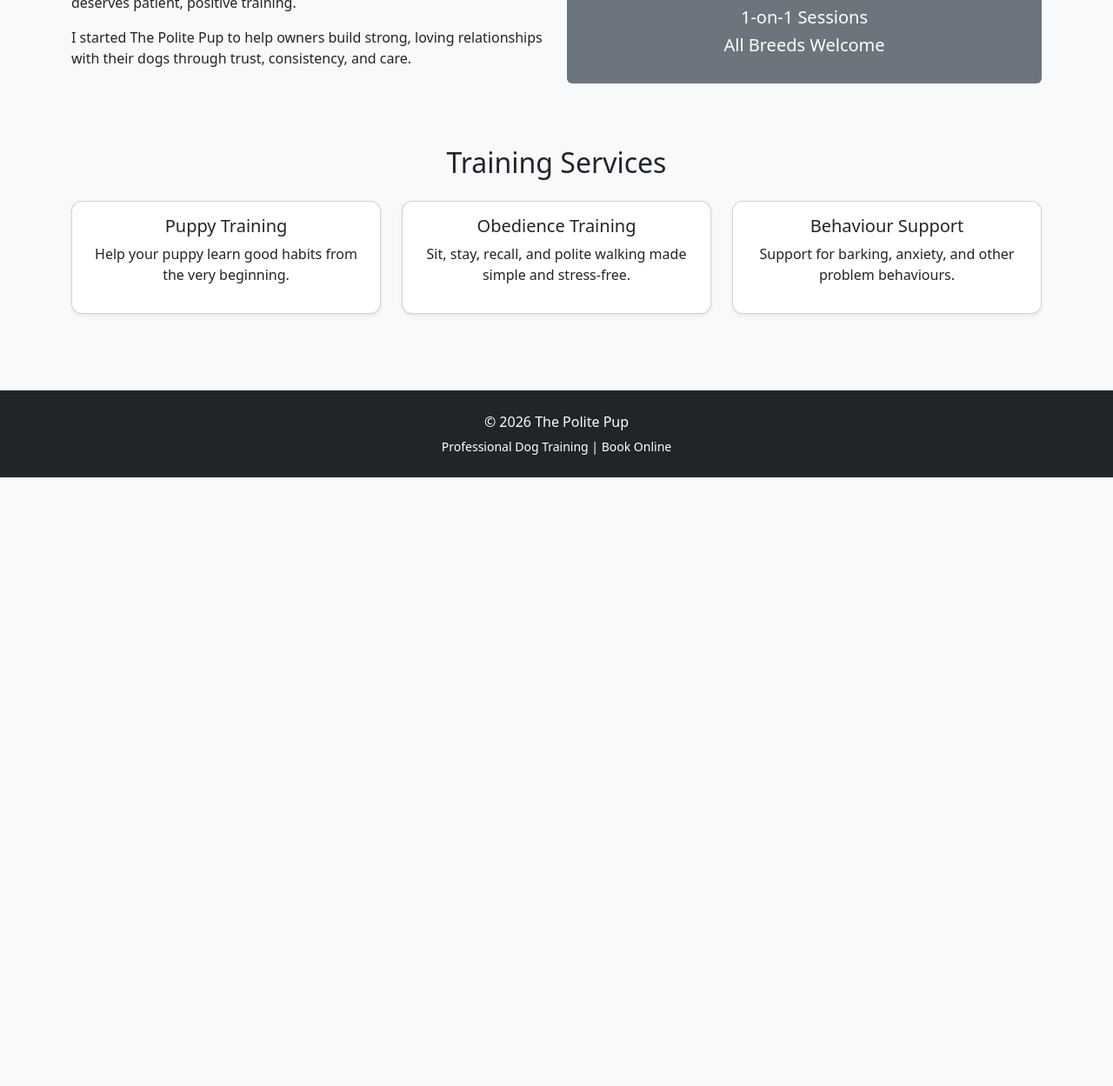
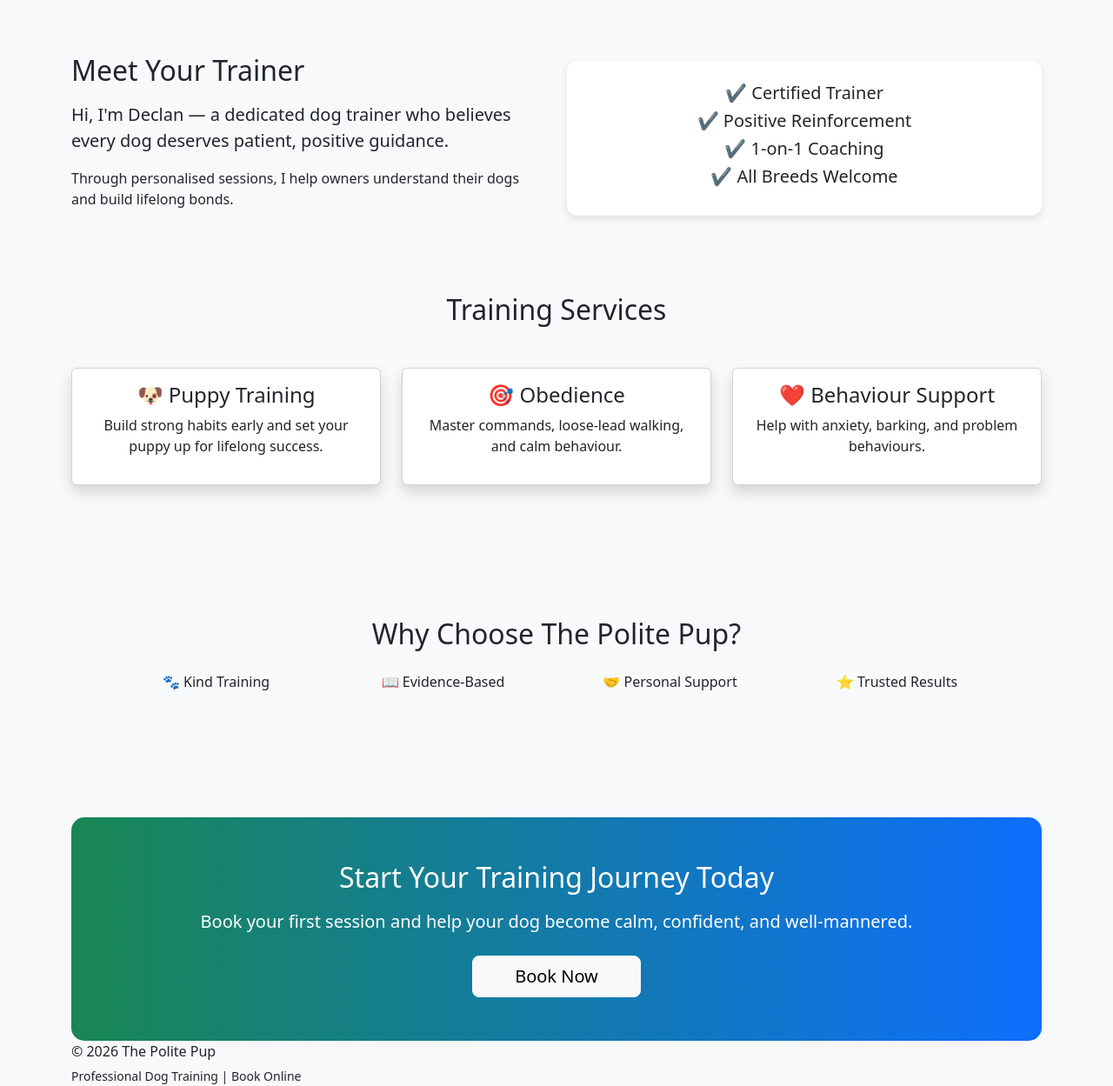
Before and after one commit to Dmolloy/the_polite_pup, a Django app: page / in a window 1280 px wide. Shown: the part 483-1732 px from the top of the page at 87% size. Before the commit the page ends 1032 px from the top, so only its background shows below. Run offline with Django 5.2, Linux system fonts and the light colour scheme.

Commit message:
update home page and css

```diff
--- a/bookings/static/css/style.css
+++ b/bookings/static/css/style.css
@@ -1,34 +1,56 @@
-/* Body */
+/* Main theme */
+
 body {
     background-color: #f8f9fa;
 }
 
-/* Branding */
-.navbar-brand {
-    font-weight: bold;
-    font-size: 1.4rem;
+/* Hero section */
+
+.hero {
+    background: linear-gradient(
+        rgba(0,0,0,0.6),
+        rgba(0,0,0,0.6)
+    ),
+    url("https://images.unsplash.com/photo-1601758125946-6ec2ef64daf8");
+
+    background-size: cover;
+    background-position: center;
+
+    color: white;
+    padding: 100px 20px;
+    border-radius: 15px;
 }
 
-/* Hero Section */
-.hero {
-    background: linear-gradient(135deg, #343a40, #495057);
-    color: white;
-    padding: 3rem 1rem;
-    border-radius: 12px;
-    margin-bottom: 2rem;
-}
+/* Section spacing */
 
-/* Footer */
-footer {
-    margin-top: 4rem;
-    padding: 1.5rem 0;
-    background-color: #212529;
-    color: white;
-    text-align: center;
+.section {
+    margin-top: 80px;
 }
 
 /* Cards */
-.card {
+
+.service-card {
+    transition: transform 0.3s ease;
+}
+
+.service-card:hover {
+    transform: translateY(-10px);
+}
+
+/* Feature icons */
+
+.feature-box {
+    background: white;
+    padding: 25px;
     border-radius: 12px;
     box-shadow: 0 4px 10px rgba(0,0,0,0.1);
 }
+
+/* CTA */
+
+.cta-box {
+    background: linear-gradient(to right, #198754, #0d6efd);
+    color: white;
+    padding: 50px;
+    border-radius: 15px;
+}
--- a/bookings/templates/bookings/base.html
+++ b/bookings/templates/bookings/base.html
@@ -1,6 +1,5 @@
+<!DOCTYPE html>
 {% load static %}
-
-<!DOCTYPE html>
 <html lang="en">
 <head>
     <meta charset="UTF-8">
--- a/bookings/templates/bookings/home.html
+++ b/bookings/templates/bookings/home.html
@@ -2,34 +2,34 @@
 
 {% block content %}
 
-<!-- HERO SECTION -->
-<div class="text-center py-5 bg-light rounded">
+<!-- HERO -->
+<div class="hero text-center">
 
-    <h1 class="display-5 fw-bold mb-3">
+    <h1 class="display-4 fw-bold mb-3">
         The Polite Pup 🐕
     </h1>
 
     <p class="lead mb-4">
-        Friendly, professional dog training to help your pup
-        become confident, calm, and happy.
+        Helping dogs and owners build strong,
+        happy relationships through positive training.
     </p>
 
     {% if user.is_authenticated %}
 
         <a href="{% url 'create_booking' %}"
-           class="btn btn-primary btn-lg">
+           class="btn btn-success btn-lg px-5">
             Book a Session
         </a>
 
     {% else %}
 
         <a href="/accounts/login/"
-           class="btn btn-primary btn-lg me-2">
+           class="btn btn-primary btn-lg me-2 px-4">
             Login
         </a>
 
         <a href="/signup/"
-           class="btn btn-success btn-lg">
+           class="btn btn-success btn-lg px-4">
             Register
         </a>
 
@@ -37,43 +37,46 @@
 
 </div>
 
-<!-- ABOUT SECTION -->
-<div class="row align-items-center mt-5">
 
-    <div class="col-md-6 mb-4">
+<!-- ABOUT -->
+<div class="section row align-items-center">
 
-        <h2>About Me</h2>
+    <div class="col-md-6">
 
-        <p>
-            Hi, I'm Declan — a passionate dog trainer who believes
-            that every dog deserves patient, positive training.
+        <h2 class="mb-3">Meet Your Trainer</h2>
+
+        <p class="fs-5">
+            Hi, I'm Declan — a dedicated dog trainer who believes
+            every dog deserves patient, positive guidance.
         </p>
 
         <p>
-            I started The Polite Pup to help owners build strong,
-            loving relationships with their dogs through trust,
-            consistency, and care.
+            Through personalised sessions, I help owners
+            understand their dogs and build lifelong bonds.
         </p>
 
     </div>
 
-    <div class="col-md-6 text-center mb-4">
+    <div class="col-md-6">
 
-        <div class="p-4 bg-secondary text-white rounded">
-            <h5> Certified Trainer</h5>
-            <h5> Positive Methods</h5>
-            <h5> 1-on-1 Sessions</h5>
-            <h5> All Breeds Welcome</h5>
+        <div class="feature-box text-center">
+
+            <h5>✔ Certified Trainer</h5>
+            <h5>✔ Positive Reinforcement</h5>
+            <h5>✔ 1-on-1 Coaching</h5>
+            <h5>✔ All Breeds Welcome</h5>
+
         </div>
 
     </div>
 
 </div>
 
-<!-- SERVICES SECTION -->
-<div class="mt-5">
 
-    <h2 class="text-center mb-4">
+<!-- SERVICES -->
+<div class="section">
+
+    <h2 class="text-center mb-5">
         Training Services
     </h2>
 
@@ -81,15 +84,15 @@
 
         <div class="col-md-4 mb-4">
 
-            <div class="card h-100 shadow-sm">
+            <div class="card service-card h-100 shadow">
 
                 <div class="card-body">
 
-                    <h5>Puppy Training</h5>
+                    <h4>🐶 Puppy Training</h4>
 
                     <p>
-                        Help your puppy learn good habits
-                        from the very beginning.
+                        Build strong habits early and set your
+                        puppy up for lifelong success.
                     </p>
 
                 </div>
@@ -100,15 +103,15 @@
 
         <div class="col-md-4 mb-4">
 
-            <div class="card h-100 shadow-sm">
+            <div class="card service-card h-100 shadow">
 
                 <div class="card-body">
 
-                    <h5>Obedience Training</h5>
+                    <h4>🎯 Obedience</h4>
 
                     <p>
-                        Sit, stay, recall, and polite walking
-                        made simple and stress-free.
+                        Master commands, loose-lead walking,
+                        and calm behaviour.
                     </p>
 
                 </div>
@@ -119,15 +122,15 @@
 
         <div class="col-md-4 mb-4">
 
-            <div class="card h-100 shadow-sm">
+            <div class="card service-card h-100 shadow">
 
                 <div class="card-body">
 
-                    <h5>Behaviour Support</h5>
+                    <h4>❤️ Behaviour Support</h4>
 
                     <p>
-                        Support for barking, anxiety, and
-                        other problem behaviours.
+                        Help with anxiety, barking,
+                        and problem behaviours.
                     </p>
 
                 </div>
@@ -141,4 +144,57 @@
 </div>
 
 
+<!-- FEATURES -->
+<div class="section bg-light p-5 rounded">
+
+    <h2 class="text-center mb-4">
+        Why Choose The Polite Pup?
+    </h2>
+
+    <div class="row text-center">
+
+        <div class="col-md-3 mb-3">
+            🐾 Kind Training
+        </div>
+
+        <div class="col-md-3 mb-3">
+            📖 Evidence-Based
+        </div>
+
+        <div class="col-md-3 mb-3">
+            🤝 Personal Support
+        </div>
+
+        <div class="col-md-3 mb-3">
+            ⭐ Trusted Results
+        </div>
+
+    </div>
+
+</div>
+
+
+<!-- CTA -->
+<div class="section text-center">
+
+    <div class="cta-box">
+
+        <h2 class="mb-3">
+            Start Your Training Journey Today
+        </h2>
+
+        <p class="mb-4 fs-5">
+            Book your first session and help your dog
+            become calm, confident, and well-mannered.
+        </p>
+
+        <a href="{% url 'create_booking' %}"
+           class="btn btn-light btn-lg px-5">
+            Book Now
+        </a>
+
+    </div>
+
+</div>
+
 {% endblock %}
```
